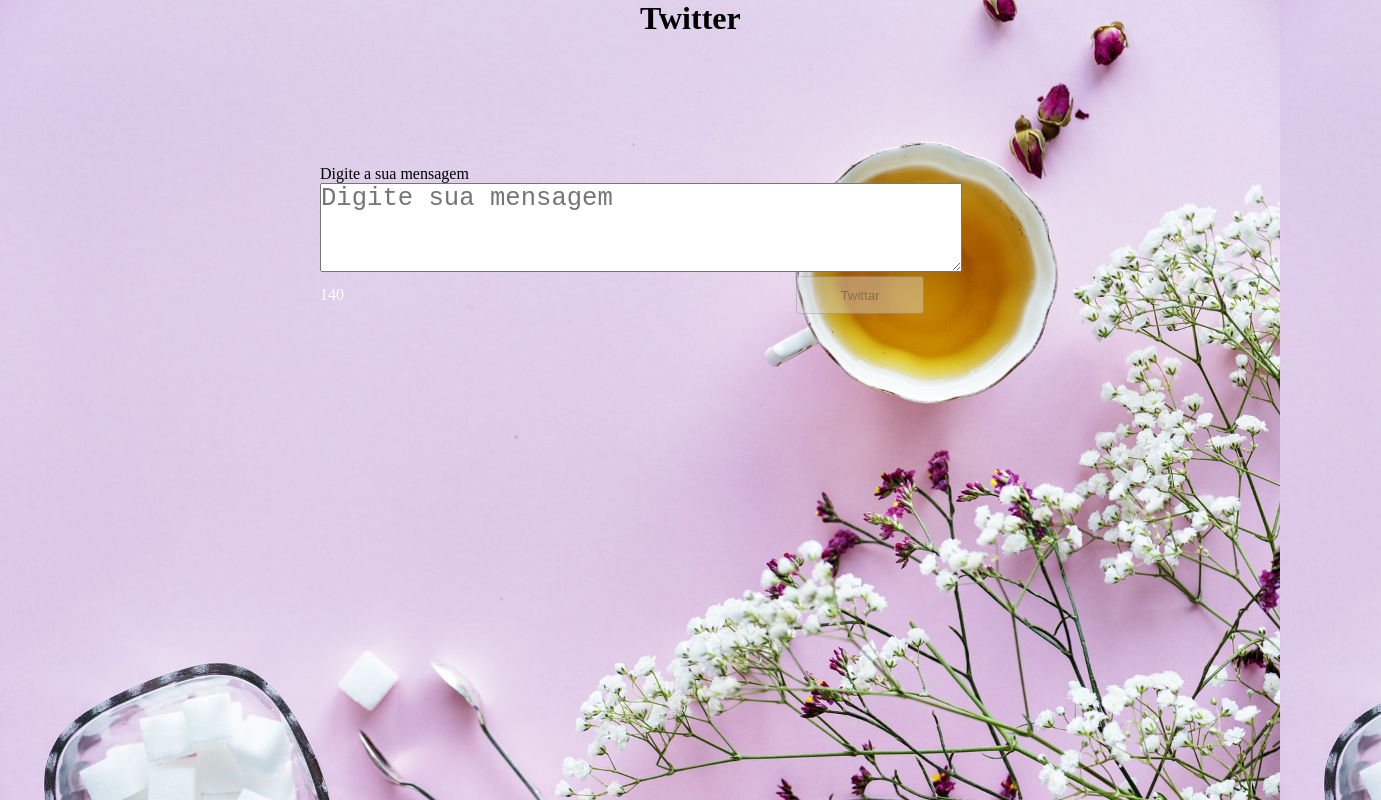
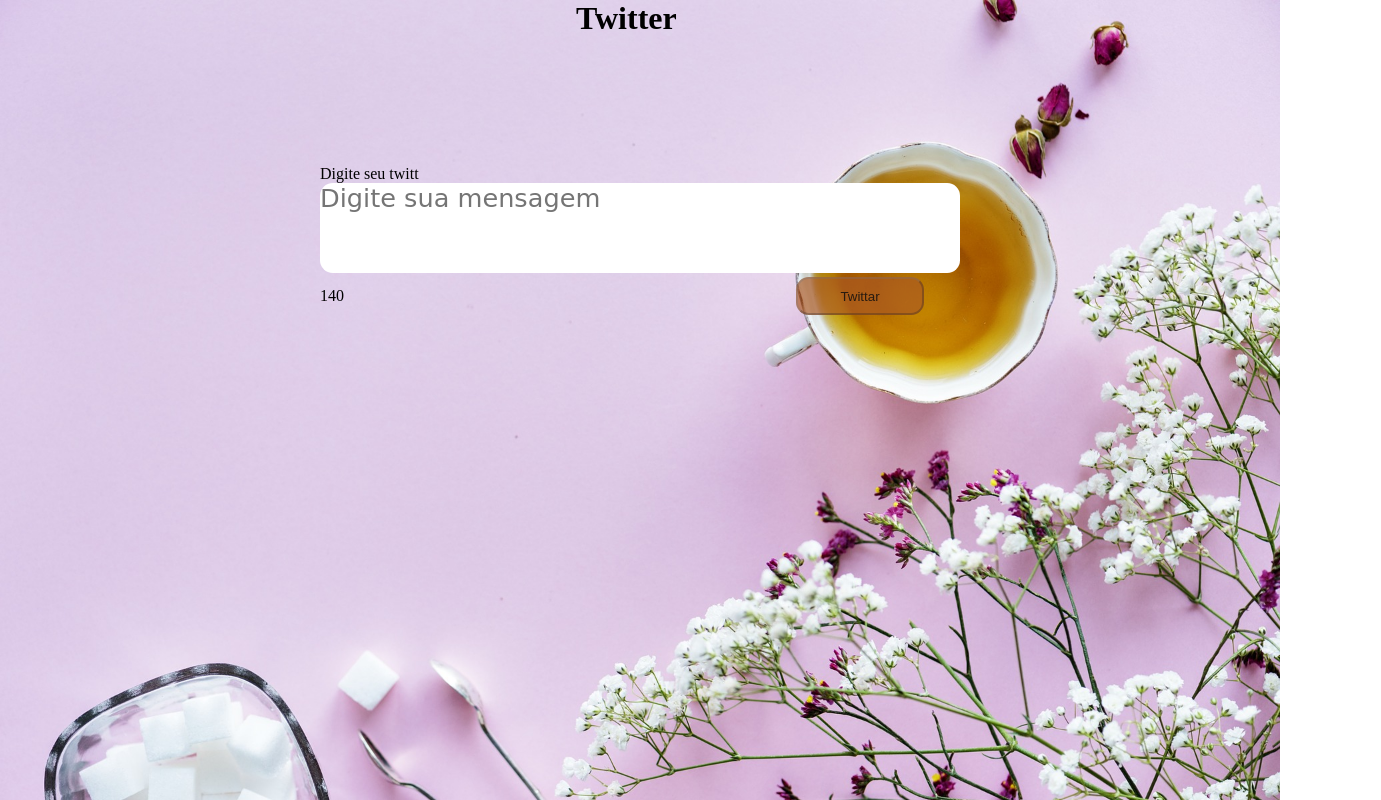
Before and after one commit to ElenAlmeida/Twitter, a plain HTML site: page index.html in a window 1280 px wide. Shown: the whole page, 1381 px wide, since content can reach past the window. Drawn offline with Linux system fonts and the light colour scheme.

Commit message:
modificação de alguns parâmetros css

```diff
--- a/css/style.css
+++ b/css/style.css
@@ -1,7 +1,6 @@
 *{
     margin: 0;
     padding: 0;
-
 }
 body{
     display: grid;
@@ -14,7 +13,7 @@ body{
 
 }
 h1{
-    padding: 0 50vw;
+    padding: 0 45vw;
     align-items: center;
 }
 #twitts{
@@ -27,16 +26,24 @@ h1{
 textarea{
     width: 50vw;
     font-size: 2vw;
+    border: 10vw;
+    border-radius: 1vw;
+    font-family: 'Indie Flower', cursive;
+    resize: none;
+    overflow: hidden;
 }
 input{
  width: 10vw;
  height: 3vw;
  margin-left: 35vw;
+ border-radius: 1vw;
+ background-color: rgba(170, 89, 35, 0.678);
+ color: rgba(17, 15, 15, 0.849);
 }
 #contagem{
-    color: white;
+    color: black;
 }
 
 #public{
-    height: 25px auto;
+    /* height: 20vw;      */
 }
--- a/index.html
+++ b/index.html
@@ -12,8 +12,8 @@
         <h1>Twitter</h1>
       </header>
       <section id="twitts">
-        <label for="messenger">Digite a sua mensagem</label><br>
-        <textarea id="messenger" rows="3" onkeyup="counter(), bloquear()" onkeydown="adaptar(this)" placeholder="Digite sua mensagem" value=""></textarea>
+        <label for="messenger">Digite seu twitt</label><br>
+        <textarea id="messenger" rows="3" onkeyup="counter(), bloquear()" onkeydown="adaptar(this)" resize="auto" placeholder="Digite sua mensagem" value=""></textarea>
         <br>
         <span id="contagem">140</span>
         <input type="submit" id="twittar" value="Twittar" disabled></input>
```
